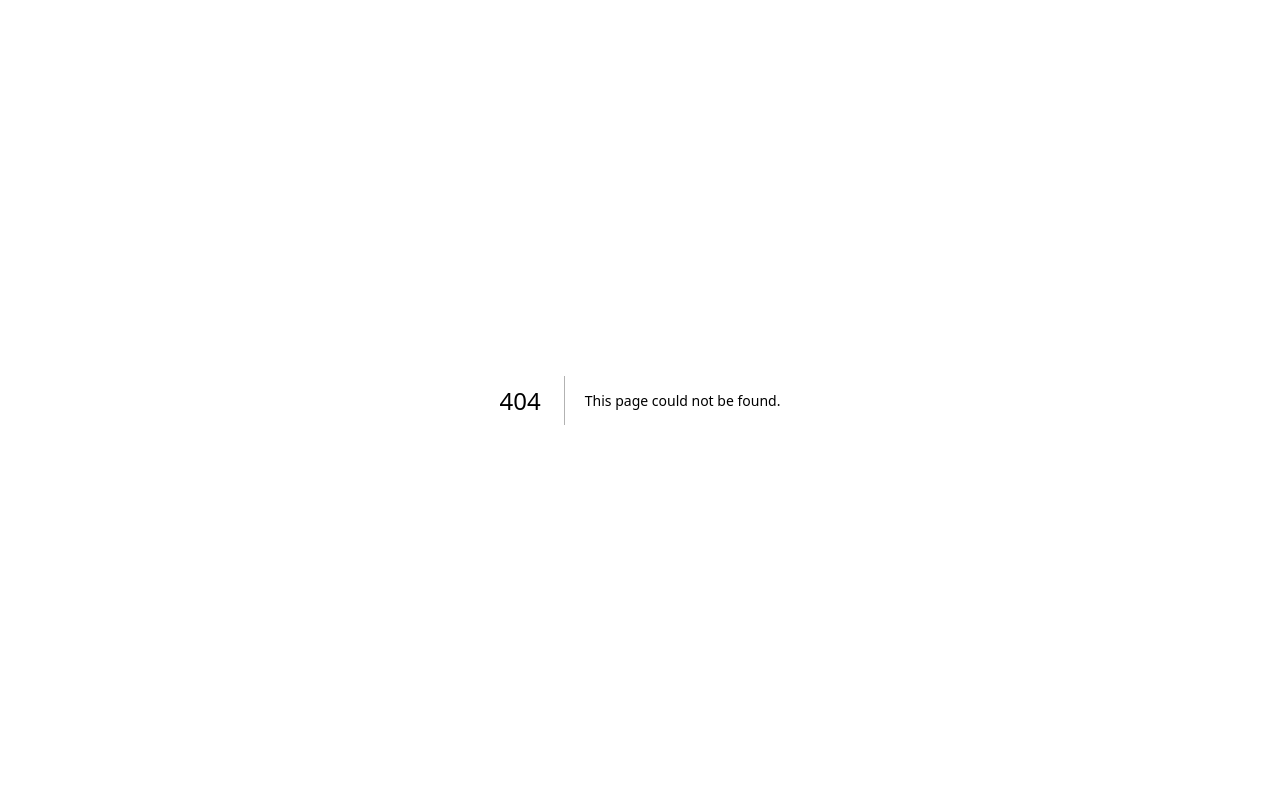
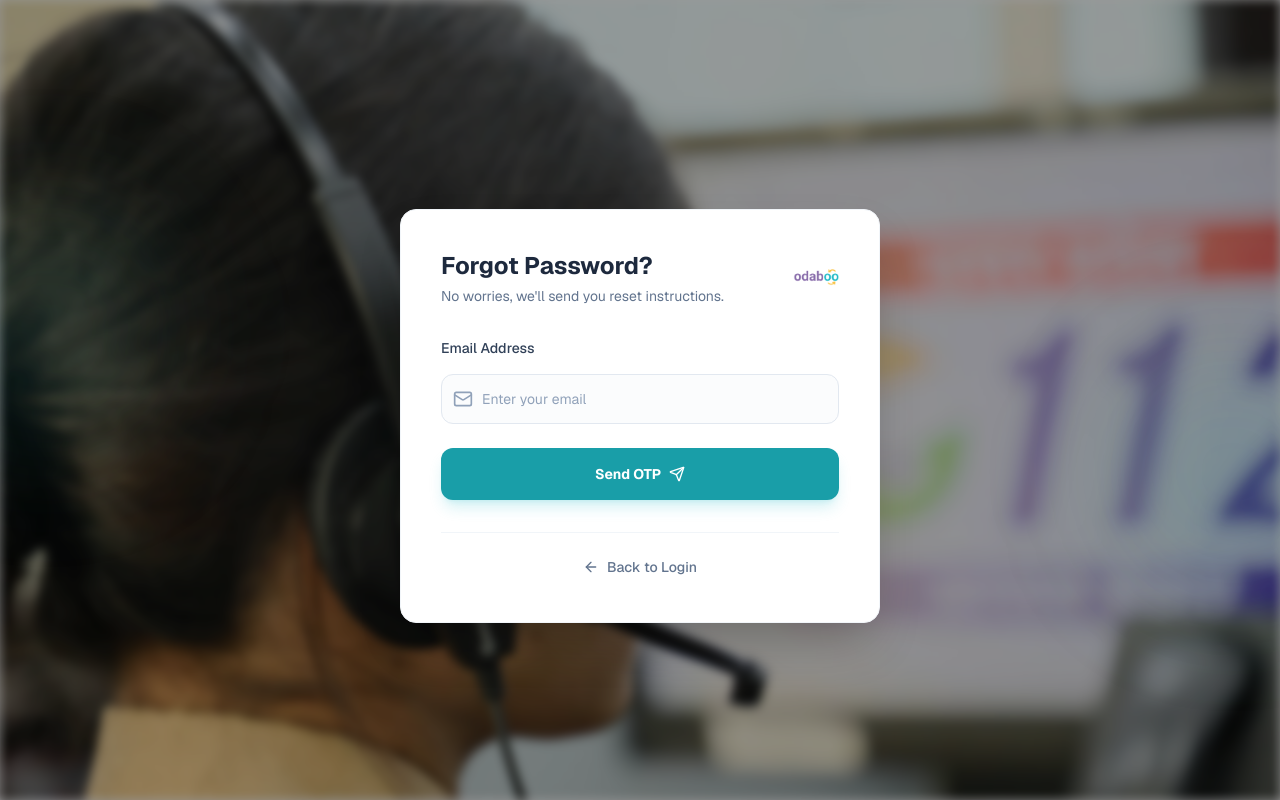
Before and after one commit to ShuvrotoKumar/odaboo-service, a Next.js app: page /auth/forgot_password in a window 1280 px wide. Before the commit this address had no page. Shown: the top 800 px of the page. Built offline with nearby package versions, Linux system fonts and the light colour scheme.

Commit message:
feat: implement authentication routes including login, sign up, and password recovery pages

```diff
--- a/src/app/auth/confirm_auth/page.tsx
+++ b/src/app/auth/confirm_auth/page.tsx
@@ -17,10 +17,10 @@ export default function ConfirmAuthPage() {
             {/* Background Image with Overlay */}
             <div className="absolute inset-0 z-0">
                 <Image
-                    src="https://images.unsplash.com/photo-1581578731548-c64695cc6952?q=80&w=2000&auto=format&fit=crop"
+                    src="/bg.jpg"
                     alt="Professionals"
                     fill
-                    className="object-cover"
+                    className="object-cover blur-xs"
                     priority
                 />
                 {/* Dark overlay to make the card pop */}
--- /dev/null
+++ b/src/app/auth/forgot_password/page.tsx
@@ -0,0 +1,122 @@
+"use client";
+
+import React, { useState } from "react";
+import Image from "next/image";
+import Link from "next/link";
+import { Mail, ArrowLeft, Send } from "lucide-react";
+import { cn } from "@/lib/utils";
+import { motion } from "framer-motion";
+
+export default function ForgotPasswordPage() {
+    const [email, setEmail] = useState("");
+    const [isSubmitted, setIsSubmitted] = useState(false);
+
+    const handleSubmit = (e: React.FormEvent) => {
+        e.preventDefault();
+        // Logic for sending reset email would go here
+        setIsSubmitted(true);
+    };
+
+    return (
+        <div className="relative min-h-screen flex items-center justify-center pt-20 pb-12 px-4 overflow-hidden">
+
+            {/* Background Image with Overlay */}
+            <div className="absolute inset-0 z-0">
+                <Image
+                    src="/bg.jpg"
+                    alt="Professionals"
+                    fill
+                    className="object-cover blur-xs"
+                    priority
+                />
+                <div className="absolute inset-0 bg-black/40 backdrop-blur-[2px]"></div>
+            </div>
+
+            {/* Forgot Password Card */}
+            <motion.div
+                initial={{ opacity: 0, y: 20 }}
+                animate={{ opacity: 1, y: 0 }}
+                transition={{ duration: 0.5 }}
+                className="relative z-10 bg-white rounded-2xl shadow-2xl max-w-[480px] w-full p-8 md:p-10 border border-slate-100"
+            >
+                {/* Header */}
+                <div className="flex items-center justify-between mb-8">
+                    <div>
+                        <h1 className="text-xl md:text-2xl font-bold text-slate-800">Forgot Password?</h1>
+                        <p className="text-slate-500 text-sm mt-1">No worries, we'll send you reset instructions.</p>
+                    </div>
+                    <Image
+                        src="/Logo.png"
+                        alt="Odaboo Logo"
+                        width={100}
+                        height={30}
+                        className="h-7 w-auto object-contain"
+                    />
+                </div>
+
+                {!isSubmitted ? (
+                    <form onSubmit={handleSubmit} className="space-y-6">
+                        <div className="space-y-4">
+                            <label htmlFor="email" className="text-sm font-medium text-slate-700 block">
+                                Email Address
+                            </label>
+                            <div className="relative">
+                                <div className="absolute inset-y-0 left-0 pl-3 flex items-center pointer-events-none">
+                                    <Mail className="h-5 w-5 text-slate-400" />
+                                </div>
+                                <input
+                                    id="email"
+                                    type="email"
+                                    placeholder="Enter your email"
+                                    value={email}
+                                    onChange={(e) => setEmail(e.target.value)}
+                                    className="w-full pl-10 pr-4 py-3.5 rounded-xl border border-slate-200 text-slate-900 bg-slate-50/50 placeholder:text-slate-400 text-sm focus:outline-none focus:ring-2 focus:ring-purple-500 focus:border-purple-500 transition-all duration-200"
+                                    required
+                                />
+                            </div>
+                        </div>
+
+                        <button
+                            type="submit"
+                            className="w-full flex items-center justify-center gap-2 py-4 rounded-xl text-sm font-bold text-white transition-all duration-200 shadow-lg bg-purple-600 hover:bg-purple-700 shadow-purple-500/20 group"
+                        >
+                            <span>Send OTP</span>
+                            <Send className="w-4 h-4 transition-transform group-hover:translate-x-1 group-hover:-translate-y-1" />
+                        </button>
+                    </form>
+                ) : (
+                    <div className="text-center py-8">
+                        <div className="w-16 h-16 bg-green-100 text-green-600 rounded-full flex items-center justify-center mx-auto mb-6">
+                            <Send className="w-8 h-8" />
+                        </div>
+                        <h2 className="text-xl font-bold text-slate-800 mb-2">Check your email</h2>
+                        <p className="text-slate-500 mb-8">
+                            We've sent a password reset link to <span className="font-semibold text-slate-700">{email}</span>
+                        </p>
+                        <button
+                            onClick={() => setIsSubmitted(false)}
+                            className="text-sm font-semibold text-purple-600 hover:text-purple-700 transition-colors"
+                        >
+                            Didn't receive the email? Click to retry
+                        </button>
+                    </div>
+                )}
+
+                {/* Footer Link */}
+                <div className="text-center mt-8 pt-6 border-t border-slate-100">
+                    <Link
+                        href="/auth/login"
+                        className="inline-flex items-center gap-2 text-slate-500 hover:text-purple-600 transition-colors text-sm font-medium"
+                    >
+                        <ArrowLeft className="w-4 h-4" />
+                        Back to Login
+                    </Link>
+                </div>
+            </motion.div>
+
+            {/* Decorative elements */}
+            <div className="absolute top-1/4 -left-20 w-64 h-64 bg-purple-500/10 rounded-full blur-3xl pointer-events-none"></div>
+            <div className="absolute bottom-1/4 -right-20 w-64 h-64 bg-teal-500/10 rounded-full blur-3xl pointer-events-none"></div>
+        </div>
+    );
+}
--- a/src/app/auth/login/page.tsx
+++ b/src/app/auth/login/page.tsx
@@ -22,10 +22,10 @@ export default function LoginPage() {
             {/* Background Image with Overlay */}
             <div className="absolute inset-0 z-0">
                 <Image
-                    src="https://images.unsplash.com/photo-1581578731548-c64695cc6952?q=80&w=2000&auto=format&fit=crop"
+                    src="/bg.jpg"
                     alt="Professionals"
                     fill
-                    className="object-cover"
+                    className="object-cover blur-xs"
                     priority
                 />
                 {/* Dark overlay to make the card pop */}
@@ -81,7 +81,7 @@ export default function LoginPage() {
                     </div>
 
                     <div className="flex justify-end">
-                        <Link href="#" className="text-xs font-semibold text-purple-600 hover:underline">
+                        <Link href="/auth/forgot_password" className="text-xs font-semibold text-purple-600 hover:underline">
                             Forgot password?
                         </Link>
                     </div>
--- a/src/app/auth/sign_up/page.tsx
+++ b/src/app/auth/sign_up/page.tsx
@@ -23,10 +23,10 @@ export default function SignUpPage() {
             {/* Background Image with Overlay */}
             <div className="absolute inset-0 z-0">
                 <Image
-                    src="https://images.unsplash.com/photo-1581578731548-c64695cc6952?q=80&w=2000&auto=format&fit=crop"
+                    src="/bg.jpg"
                     alt="Professionals"
                     fill
-                    className="object-cover"
+                    className="object-cover blur-xs"
                     priority
                 />
                 {/* Dark overlay to make the card pop */}
--- a/src/app/layout.tsx
+++ b/src/app/layout.tsx
@@ -2,7 +2,6 @@ import type { Metadata } from "next";
 import { Geist, Geist_Mono } from "next/font/google";
 import "./globals.css";
 import { Navbar } from "@/shared/Navbar";
-import { Footer } from "@/shared/Footer";
 
 const geistSans = Geist({
   variable: "--font-geist-sans",
@@ -19,6 +18,8 @@ export const metadata: Metadata = {
   description: "Connect with trusted professionals for your home, business, and personal needs. Book appointments, manage payments, and get things done.",
 };
 
+import { ConditionalFooter } from "@/shared/ConditionalFooter";
+
 export default function RootLayout({
   children,
 }: Readonly<{
@@ -31,7 +32,7 @@ export default function RootLayout({
         <main className="flex-grow">
           {children}
         </main>
-        <Footer />
+        <ConditionalFooter />
       </body>
     </html>
   );
--- a/src/app/services/page.tsx
+++ b/src/app/services/page.tsx
@@ -77,7 +77,7 @@ const SearchSection = ({ onSearch }: { onSearch: (term: string) => void }) => {
                             </div>
                             <button
                                 onClick={() => onSearch(term)}
-                                className="bg-slate-900 hover:bg-slate-800 text-white px-12 py-5 rounded-xl font-bold transition-all shadow-xl hover:shadow-slate-200 active:scale-[0.98] flex items-center justify-center gap-2"
+                                className="bg-primary hover:bg-primary/80 text-white px-12 py-5 rounded-xl font-bold transition-all shadow-xl hover:shadow-slate-200 active:scale-[0.98] flex items-center justify-center gap-2"
                             >
                                 Find Service
                             </button>
--- /dev/null
+++ b/src/shared/ConditionalFooter.tsx
@@ -0,0 +1,15 @@
+"use client";
+
+import { usePathname } from "next/navigation";
+import { Footer } from "./Footer";
+
+export function ConditionalFooter() {
+    const pathname = usePathname();
+    const isAuthPage = pathname?.startsWith("/auth");
+
+    if (isAuthPage) {
+        return null;
+    }
+
+    return <Footer />;
+}
```
Also changed, not shown: public/bg.jpg (added), 1 other file (tests, documents, lock files or other folders).
